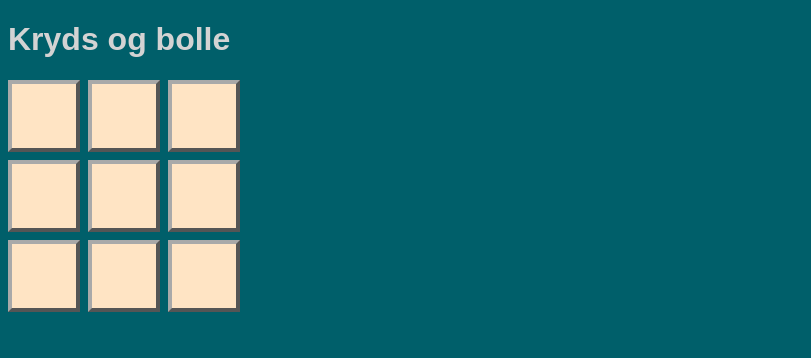
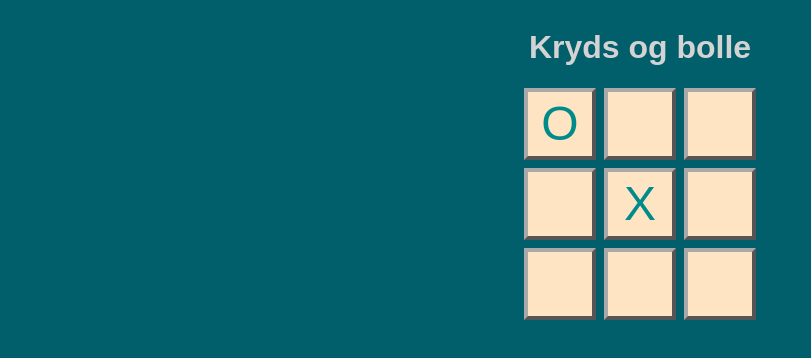
Before and after one commit to jakobagger/tic-tac-toe, a plain HTML site: page index.html in a window 1280 px wide. Both pictures are taken after a click on the element 640 px from the left and 195 px from the top of the page. Shown: the whole page, without its empty margins (0-811 px from the left). Drawn offline with Linux system fonts and the light colour scheme.

Commit message:
turn-taking
board unclickable during computer turn, delay on computers moves

```diff
--- a/index.html
+++ b/index.html
@@ -8,6 +8,9 @@
 
 </head>
 <body>
+
+<div class="container">
+
     <h1>Kryds og bolle</h1>
 
     <div id="board">
@@ -21,7 +24,7 @@
         <div class="cell" data-row="2" data-col="1"></div>
         <div class="cell" data-row="2" data-col="2"></div>
     </div>
-
+</div>
 </body>
 <script src="script.js"></script>
 </html>
--- a/script.js
+++ b/script.js
@@ -35,8 +35,10 @@ function nextTurn(){
 }
 
 function computerTurn(){
+    disableBoardClicks();
     updateAvailableCells();
-    makeMoveForComputer();
+    setTimeout(makeMoveForComputer, 2000)
+    //makeMoveForComputer();
 }
 
 function makeMoveForComputer(){
@@ -50,7 +52,7 @@ function makeMoveForComputer(){
 }
 
 function playerTurn(){
-
+    makeBoardClickable();
 }
 
 //#endregion
@@ -60,6 +62,10 @@ function playerTurn(){
 function makeBoardClickable(){
     document.querySelector("#board")
     .addEventListener("click", boardClicked);
+}
+
+function disableBoardClicks(){
+    document.getElementById("board").removeEventListener("click", boardClicked);
 }
 
 function boardClicked(event){
--- a/style.css
+++ b/style.css
@@ -2,6 +2,13 @@ body {
     background-color: #005F6A;
     color:lightgray;
     font-family: Arial, Helvetica, sans-serif;
+}
+
+.container {
+    display: flex;
+    justify-content: center;
+    align-items: center;
+    flex-direction: column;
 }
 
 #board {
```
Also changed, not shown: minimax.js (added).
